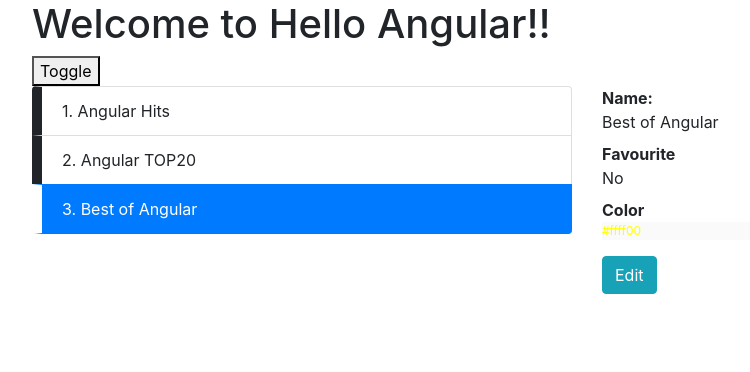
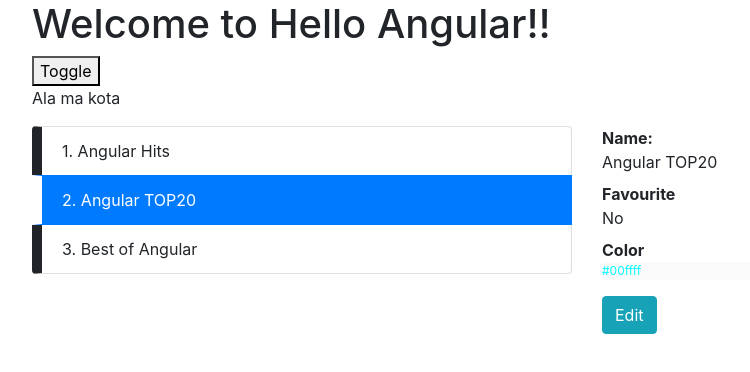
Before and after one commit to pawel13/angular-spotify3, an Angular app: page / in a window 1280 px wide. Shown: the top 372 px of the page, without its empty margins (53-803 px from the left). Built offline with nearby package versions, Linux system fonts and the light colour scheme.

Commit message:
unless directive - createEmbededView

```diff
--- a/src/app/app.component.html
+++ b/src/app/app.component.html
@@ -11,16 +11,17 @@
       <button (click)="hide = !hide">Toggle {{hide}}</button>
 
 
-      <ng-template appUnless>
+      <ng-template [appUnless]="hide" let-m="$implicit">
+
         <div>
-          <p>Ala ma kota</p>
+          <p>{{m}}</p>
         </div>
 
+        <app-playlists-view></app-playlists-view>
       </ng-template>
 
 
 
-      <!-- <app-playlists-view></app-playlists-view> -->
 
     </div>
   </div>
--- a/src/app/shared/unless.directive.ts
+++ b/src/app/shared/unless.directive.ts
@@ -1,23 +1,29 @@
-import { Directive, TemplateRef,ViewContainerRef, ComponentFactoryResolver } from '@angular/core';
-import { PlaylistsViewComponent } from '../playlists/components/playlists-view/playlists-view.component';
+import {
+  Directive,
+  TemplateRef,
+  ViewContainerRef,
+  ComponentFactoryResolver,
+  Input
+} from "@angular/core";
 
 @Directive({
-  selector: '[appUnless]'
+  selector: "[appUnless]"
 })
 export class UnlessDirective {
 
-  constructor(
-    private tpl:TemplateRef<any>,
-    private vcr:ViewContainerRef,
-    private fr: ComponentFactoryResolver
-  ) {
-
-    const factory = fr.resolveComponentFactory(PlaylistsViewComponent)
-
-    const cr = vcr.createComponent(factory,0)
-
-    cr.instance.selected = cr.instance.playlists[2]
-
+  @Input()
+  set appUnless(hide: boolean) {
+    if (!hide) {
+      this.vcr.createEmbeddedView(
+        this.tpl,
+        {
+          message: "placki ",
+          $implicit: "Ala ma kota"
+        },
+        this.vcr.length
+      );
+    }
   }
 
+  constructor(private tpl: TemplateRef<any>, private vcr: ViewContainerRef) {}
 }
```
